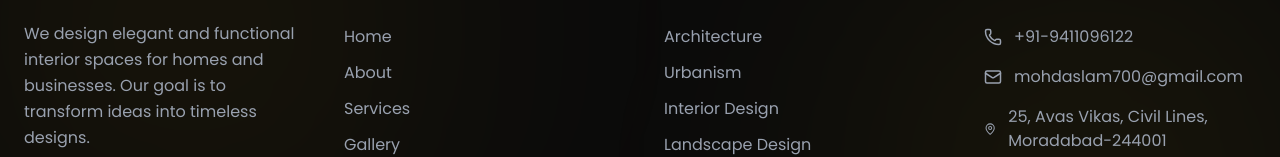
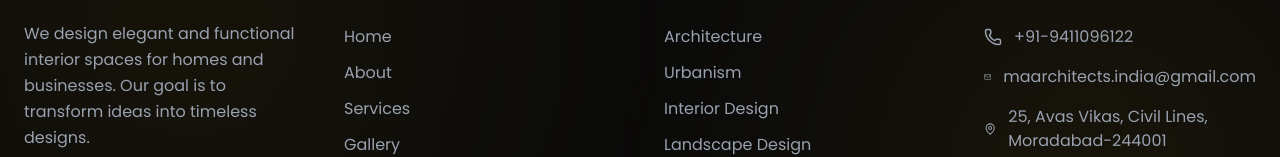
Before and after one commit to zaheer-web/M.A.Interior, a React (Vite) app: page / in a window 1280 px wide. Shown: the part 8467-8624 px from the top of the page. Built offline with nearby package versions, Linux system fonts and the light colour scheme; no server answers.

Commit message:
change email

```diff
--- a/src/component/Footer.jsx
+++ b/src/component/Footer.jsx
@@ -243,12 +243,12 @@ export default function Footer() {
               <a
   onClick={() =>
     (window.location.href =
-      "mailto:mohdaslam700@gmail.com?subject=Interior%20Design%20Inquiry&body=Hello%2C%20I%20want%20to%20know%20about%20your%20interior%20design%20services.")
+      "mailto: maarchitects.india@gmail.com?subject=Interior%20Design%20Inquiry&body=Hello%2C%20I%20want%20to%20know%20about%20your%20interior%20design%20services.")
   }
   className="flex items-center justify-center md:justify-start gap-3 hover:text-yellow-500 transition cursor-pointer"
 >
   <Mail size={18} />
-  <span>mohdaslam700@gmail.com</span>
+  <span> maarchitects.india@gmail.com</span>
 </a>
 
               <a
```
